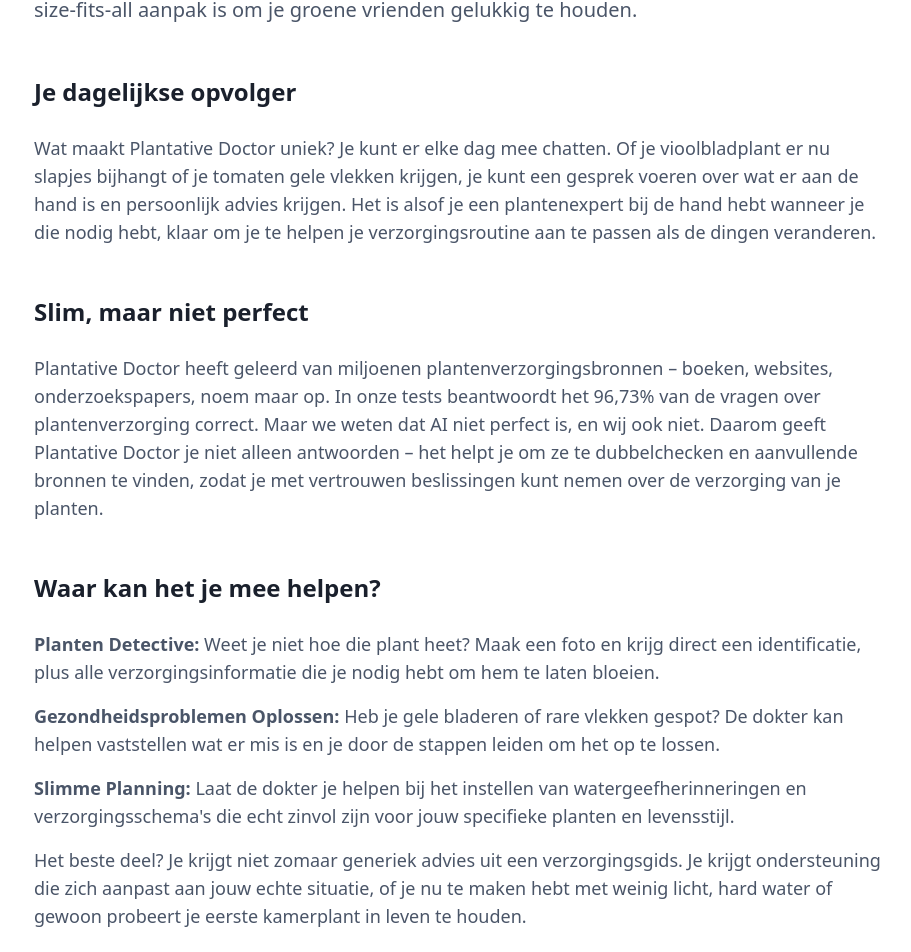
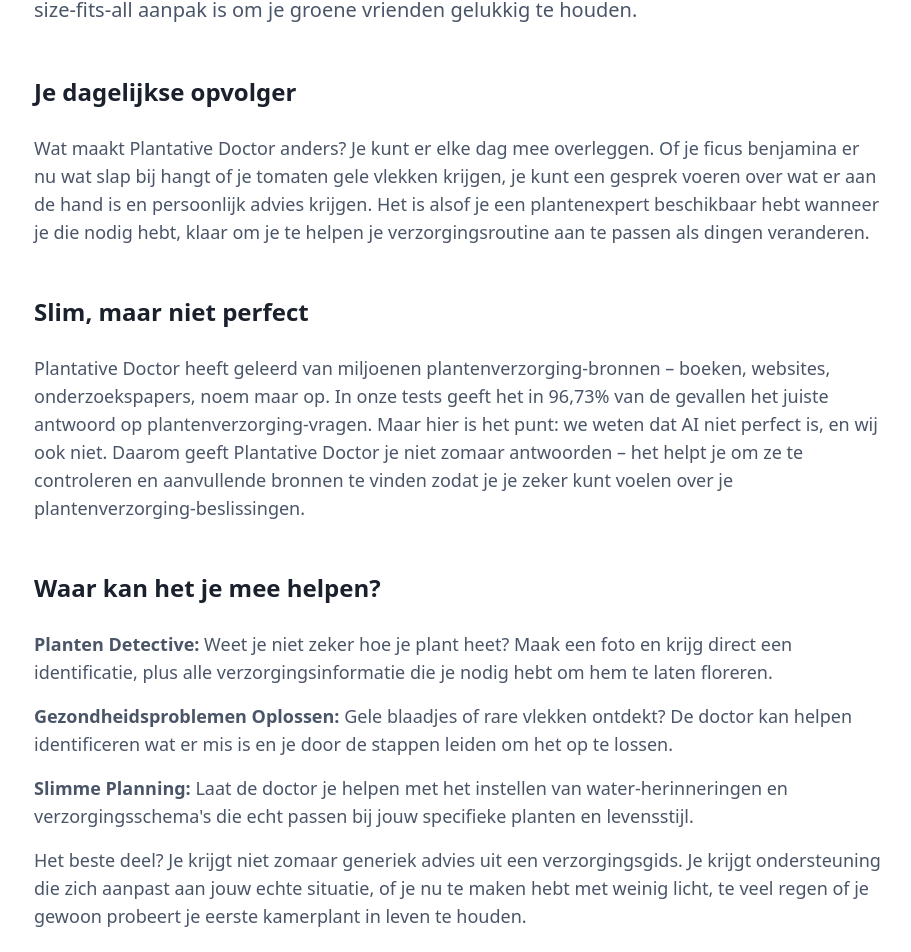
Before and after one commit to slverpla/slverpla.github.io, a Next.js app: page /nl/plantative-doctor in a window 1280 px wide. Shown: the part 676-1628 px from the top of the page, without its empty margins (182-1093 px from the left). Built offline with nearby package versions, Linux system fonts and the light colour scheme.

Commit message:
uodate dutch text

```diff
--- a/src/templates/PlantativeDoctorNL.tsx
+++ b/src/templates/PlantativeDoctorNL.tsx
@@ -38,12 +38,12 @@
           Je dagelijkse opvolger
         </h2>
         <p className="mb-8 text-lg leading-7 text-gray-700">
-          Wat maakt Plantative Doctor uniek? Je kunt er elke dag mee chatten. Of
-          je vioolbladplant er nu slapjes bijhangt of je tomaten gele vlekken
-          krijgen, je kunt een gesprek voeren over wat er aan de hand is en
-          persoonlijk advies krijgen. Het is alsof je een plantenexpert bij de
-          hand hebt wanneer je die nodig hebt, klaar om je te helpen je
-          verzorgingsroutine aan te passen als de dingen veranderen.
+          Wat maakt Plantative Doctor anders? Je kunt er elke dag mee
+          overleggen. Of je ficus benjamina er nu wat slap bij hangt of je
+          tomaten gele vlekken krijgen, je kunt een gesprek voeren over wat er
+          aan de hand is en persoonlijk advies krijgen. Het is alsof je een
+          plantenexpert beschikbaar hebt wanneer je die nodig hebt, klaar om je
+          te helpen je verzorgingsroutine aan te passen als dingen veranderen.
         </p>
 
         <h2 className="mb-6 mt-12 text-2xl font-semibold text-gray-900">
@@ -51,13 +51,13 @@
         </h2>
         <p className="mb-8 text-lg leading-7 text-gray-700">
           Plantative Doctor heeft geleerd van miljoenen
-          plantenverzorgingsbronnen – boeken, websites, onderzoekspapers, noem
-          maar op. In onze tests beantwoordt het 96,73% van de vragen over
-          plantenverzorging correct. Maar we weten dat AI niet perfect is, en
-          wij ook niet. Daarom geeft Plantative Doctor je niet alleen antwoorden
-          – het helpt je om ze te dubbelchecken en aanvullende bronnen te
-          vinden, zodat je met vertrouwen beslissingen kunt nemen over de
-          verzorging van je planten.
+          plantenverzorging-bronnen – boeken, websites, onderzoekspapers, noem
+          maar op. In onze tests geeft het in 96,73% van de gevallen het juiste
+          antwoord op plantenverzorging-vragen. Maar hier is het punt: we weten
+          dat AI niet perfect is, en wij ook niet. Daarom geeft Plantative
+          Doctor je niet zomaar antwoorden – het helpt je om ze te controleren
+          en aanvullende bronnen te vinden zodat je je zeker kunt voelen over je
+          plantenverzorging-beslissingen.
         </p>
 
         <h2 className="mb-6 mt-12 text-2xl font-semibold text-gray-900">
@@ -65,27 +65,27 @@
         </h2>
         <div className="prose prose-lg max-w-none">
           <p className="mb-4 text-lg leading-7 text-gray-700">
-            <strong>Planten Detective:</strong> Weet je niet hoe die plant heet?
-            Maak een foto en krijg direct een identificatie, plus alle
-            verzorgingsinformatie die je nodig hebt om hem te laten bloeien.
+            <strong>Planten Detective:</strong> Weet je niet zeker hoe je plant
+            heet? Maak een foto en krijg direct een identificatie, plus alle
+            verzorgingsinformatie die je nodig hebt om hem te laten floreren.
           </p>
           <p className="mb-4 text-lg leading-7 text-gray-700">
-            <strong>Gezondheidsproblemen Oplossen:</strong> Heb je gele bladeren
-            of rare vlekken gespot? De dokter kan helpen vaststellen wat er mis
+            <strong>Gezondheidsproblemen Oplossen:</strong> Gele blaadjes of
+            rare vlekken ontdekt? De doctor kan helpen identificeren wat er mis
             is en je door de stappen leiden om het op te lossen.
           </p>
           <p className="mb-4 text-lg leading-7 text-gray-700">
-            <strong>Slimme Planning:</strong> Laat de dokter je helpen bij het
-            instellen van watergeefherinneringen en verzorgingsschema&apos;s die
-            echt zinvol zijn voor jouw specifieke planten en levensstijl.
+            <strong>Slimme Planning:</strong> Laat de doctor je helpen met het
+            instellen van water-herinneringen en verzorgingsschema&apos;s die
+            echt passen bij jouw specifieke planten en levensstijl.
           </p>
         </div>
 
         <p className="mb-8 text-lg leading-7 text-gray-700">
           Het beste deel? Je krijgt niet zomaar generiek advies uit een
           verzorgingsgids. Je krijgt ondersteuning die zich aanpast aan jouw
-          echte situatie, of je nu te maken hebt met weinig licht, hard water of
-          gewoon probeert je eerste kamerplant in leven te houden.
+          echte situatie, of je nu te maken hebt met weinig licht, te veel regen
+          of je gewoon probeert je eerste kamerplant in leven te houden.
         </p>
 
         {/* Call to action */}
```
